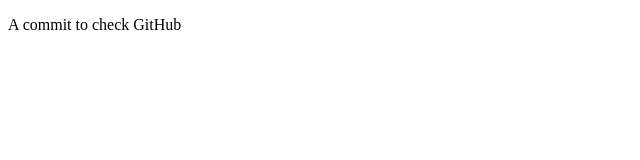
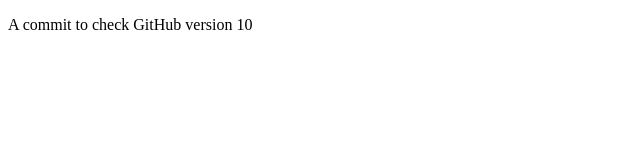
Before and after one commit to Honey-Sharma-git/Git-Lesson, a plain HTML site: page index.html in a window 1280 px wide. Shown: the full height of the page, 0-640 px from the left. Drawn offline with Linux system fonts and the light colour scheme.

Commit message:
version 10 corrected

```diff
--- a/index.html
+++ b/index.html
@@ -10,6 +10,6 @@
     <title>Document</title>
   </head>
   <body>
-    <p>A commit to check GitHub</p>
+    <p>A commit to check GitHub version 10</p>
   </body>
 </html>
```
